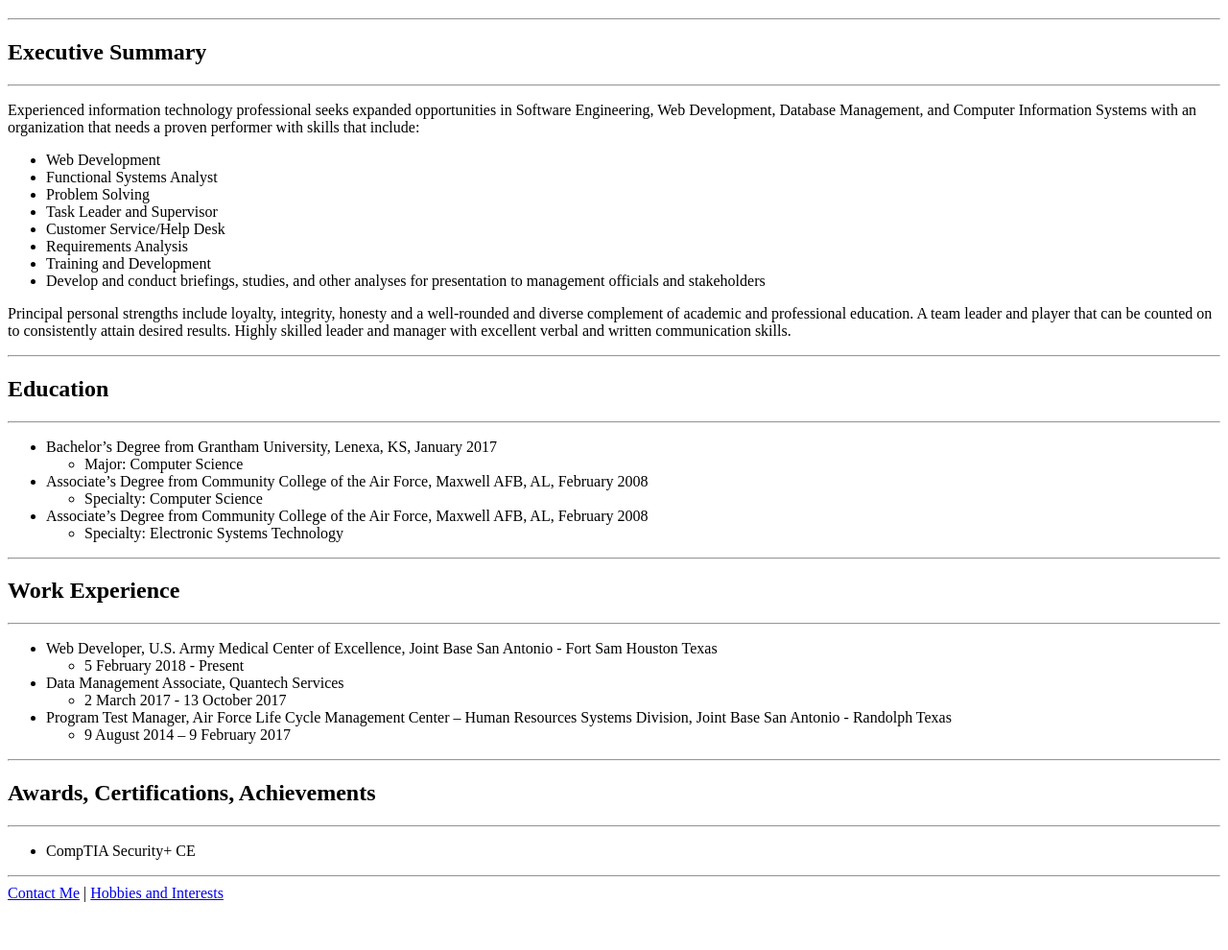
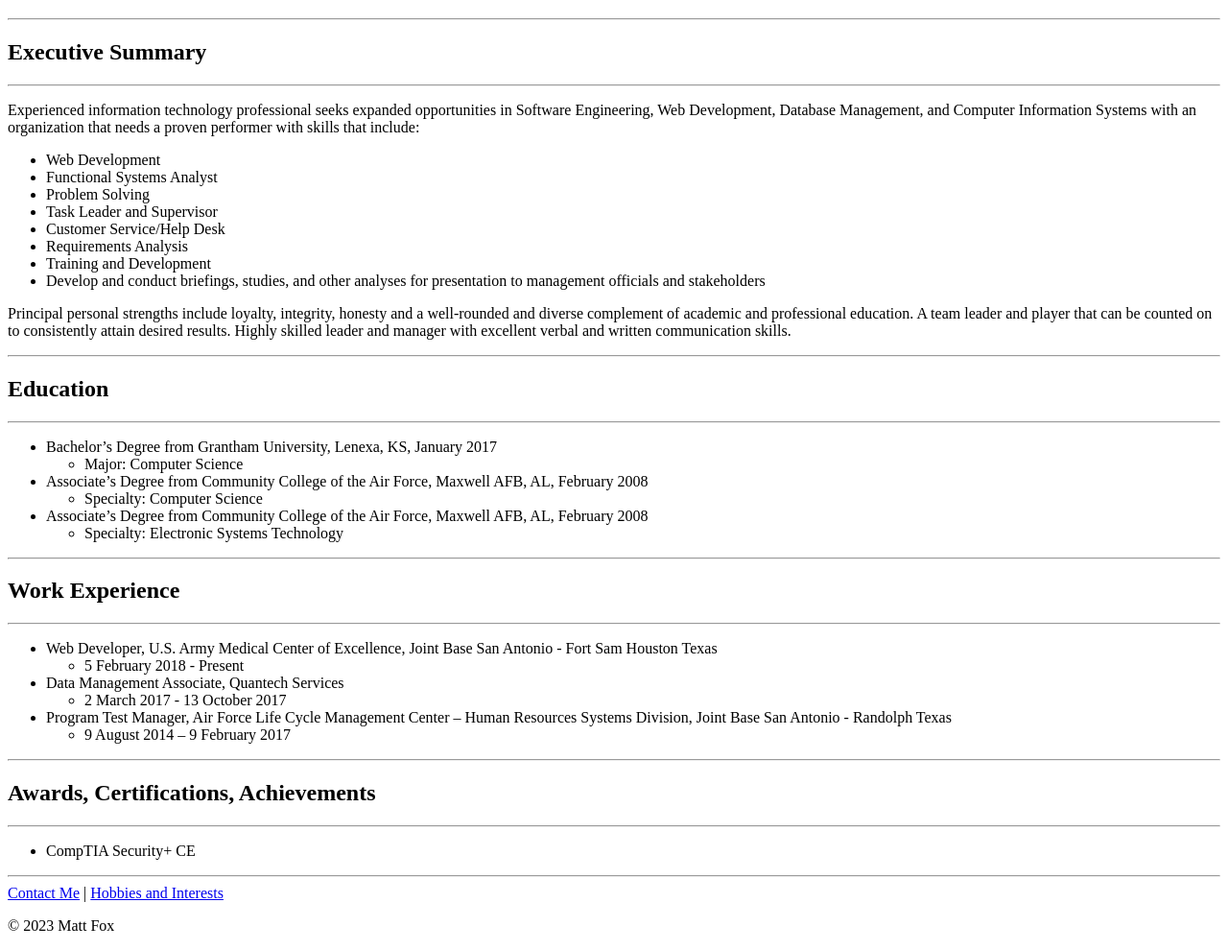
Before and after one commit to mdfox/capstone-1, a plain HTML site: page index.html in a window 1280 px wide. Shown: the part 61-1051 px from the top of the page at 96% size. Before the commit the page ends 1009 px from the top, so only its background shows below. Drawn offline with Linux system fonts and the light colour scheme.

Commit message:
Initial commit

```diff
--- a/index.html
+++ b/index.html
@@ -103,4 +103,7 @@
     |
     <a href="./public/hobbies.html">Hobbies and Interests</a>
   </body>
+  <footer>
+    <p>© 2023 Matt Fox</p>
+  </footer>
 </html>
```
